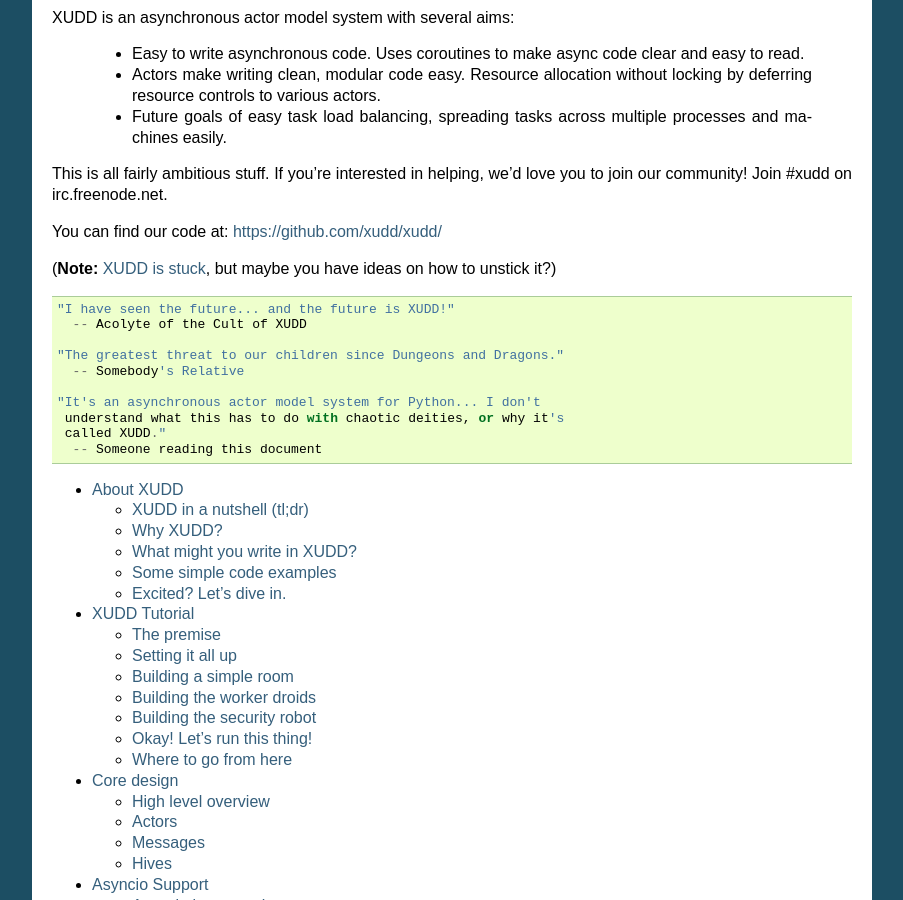
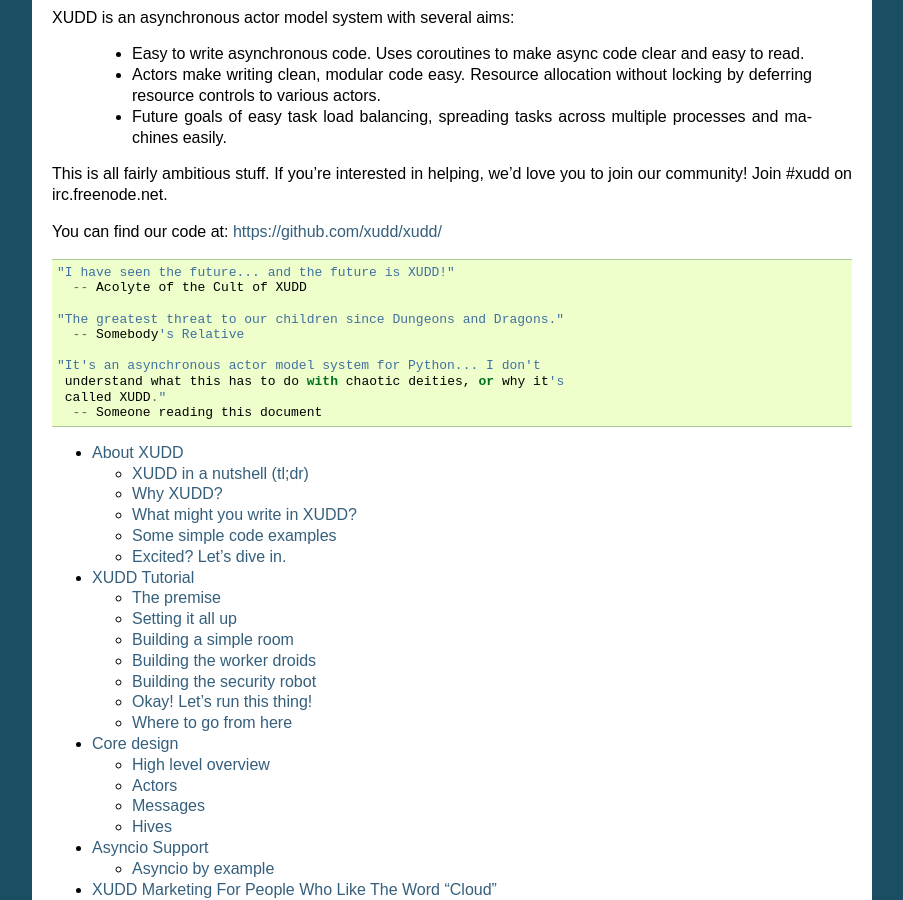
Before and after one commit to xudd/xudd, a Sphinx documentation site: the page built from docs/source/index.rst, in a window 1280 px wide and 900 px high, scrolled down 393 px. Shown: the whole window, without its empty margins (198-1101 px from the left). Built offline with Sphinx 7.4.7, drawn with Linux system fonts in a browser that asks for light colours.

Commit message:
XUDD is no longer stuck ;)

```diff
--- a/docs/source/index.rst
+++ b/docs/source/index.rst
@@ -41,9 +41,6 @@
 
 You can find our code at: https://github.com/xudd/xudd/
 
-(**Note:** `XUDD is stuck <http://dustycloud.org/blog/why-xudd-is-stuck/>`_,
-but maybe you have ideas on how to unstick it?)
-
 ::
 
   "I have seen the future... and the future is XUDD!"
```
